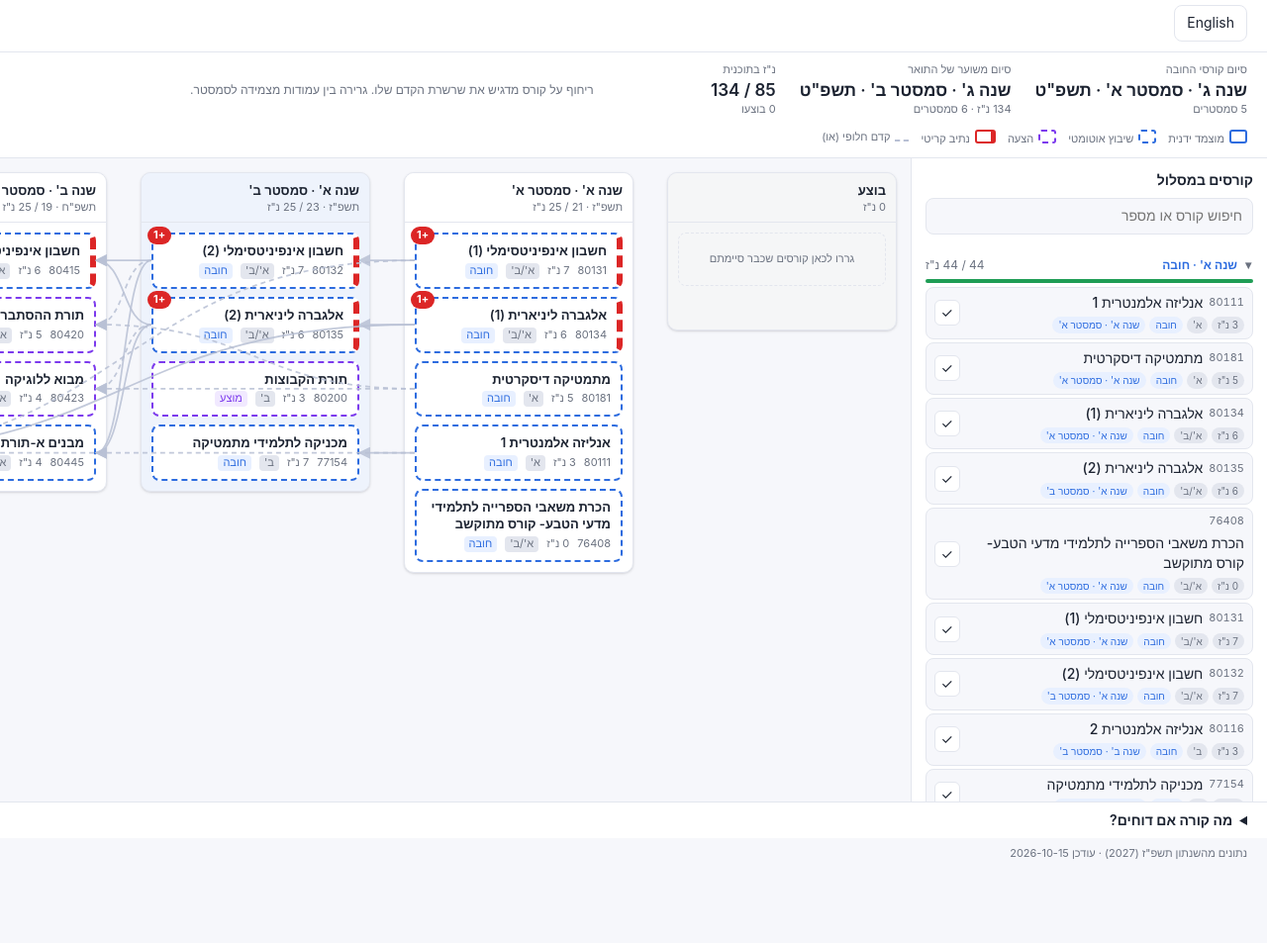
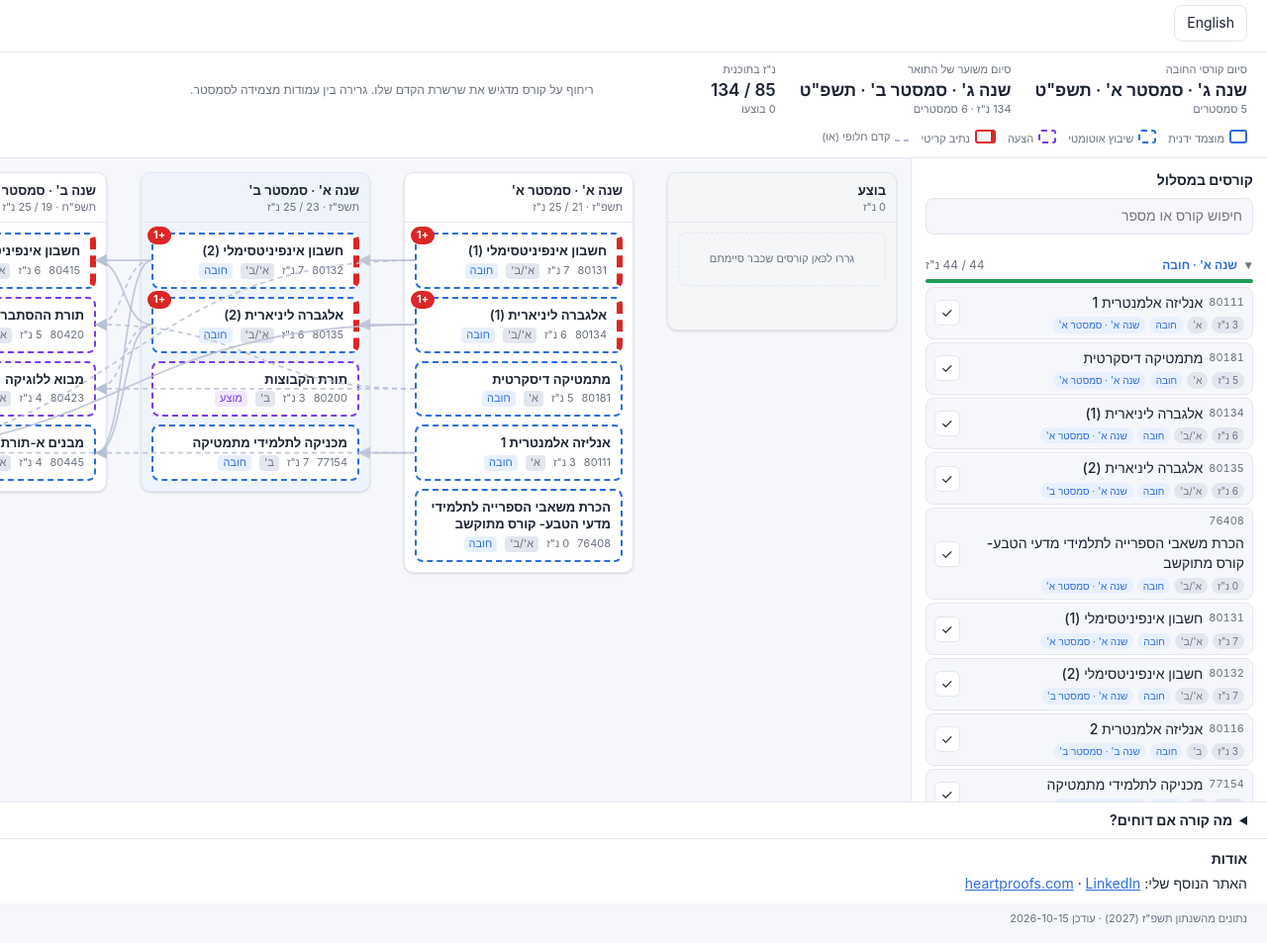
Before and after one commit to MyNameIsHeart/huji-roadmap, a plain HTML site: page index.html in a window 1280 px wide. Shown: the part 126-1079 px from the top of the page at 99% size. Before the commit the page ends 1013 px from the top, so only its background shows below. Drawn offline with Linux system fonts and the light colour scheme.

Commit message:
Degree planner for HUJI built on the Shnaton API

```diff
--- a/css/style.css
+++ b/css/style.css
@@ -184,6 +184,9 @@ main { display: flex; flex: 1; min-height: 0; }
 .sensitivity table { border-collapse: collapse; margin-top: 8px; width: 100%; max-width: 1000px; font-size: 13px; }
 .sensitivity th, .sensitivity td { text-align: start; padding: 5px 8px; border-bottom: 1px solid var(--border); vertical-align: top; }
 .sensitivity .delay { color: var(--bad); font-weight: 700; }
+.about { padding: 10px 20px; border-top: 1px solid var(--border); background: var(--panel); }
+.about h2 { font-size: 14px; margin: 0 0 4px; }
+.about p { margin: 0; }
 footer { padding: 8px 20px 16px; font-size: 11px; }
 
 .backdrop { position: fixed; inset: 0; background: rgba(0, 0, 0, .35); z-index: 20; }
--- a/index.html
+++ b/index.html
@@ -26,6 +26,7 @@
       </section>
     </main>
     <section id="sensitivity" class="sensitivity"></section>
+    <section id="about" class="about"></section>
     <footer id="footer" class="muted"></footer>
   </div>
   <div id="backdrop" class="backdrop" hidden></div>
--- a/js/app.js
+++ b/js/app.js
@@ -203,6 +203,7 @@ function render() {
   renderCatalog();
   renderBoard();
   renderSensitivity();
+  renderAbout();
   requestAnimationFrame(drawArrows);
 }
 
@@ -636,6 +637,17 @@ function renderSensitivity() {
   box.append(det);
 }
 
+function renderAbout() {
+  const box = document.getElementById('about');
+  box.replaceChildren(
+    el('h2', { text: t('about') }),
+    el('p', {},
+      el('span', { text: t('aboutSite') + ': ' }),
+      el('a', { href: 'https://heartproofs.com', target: '_blank', rel: 'noopener', text: 'heartproofs.com' }),
+      el('span', { text: ' · ' }),
+      el('a', { href: 'https://www.linkedin.com/in/noamlcv/', target: '_blank', rel: 'noopener', text: 'LinkedIn' })));
+}
+
 // ---------- boot ----------
 
 async function main() {
--- a/js/i18n.js
+++ b/js/i18n.js
@@ -95,6 +95,8 @@ const STRINGS = {
     showAllTracks: 'כל המסלולים בשנתון',
     groupNote: 'הערה',
     electivesHint: 'קורסי בחירה נוספים נספרים לפי נ"ז לתואר; הוסיפו אותם מהרשימה.',
+    about: 'אודות',
+    aboutSite: 'האתר הנוסף שלי',
   },
   en: {
     title: 'Degree Roadmap',
@@ -192,6 +194,8 @@ const STRINGS = {
     showAllTracks: 'All tracks in the Shnaton',
     groupNote: 'Note',
     electivesHint: 'Extra electives count toward the degree credits; add them from the list.',
+    about: 'About me',
+    aboutSite: 'My other website',
   },
 };
 
```
Also changed, not shown: 2 other files.
